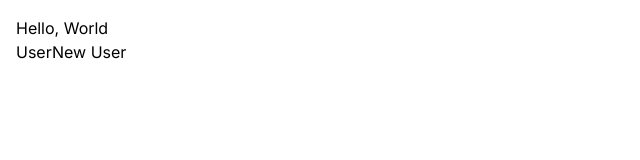
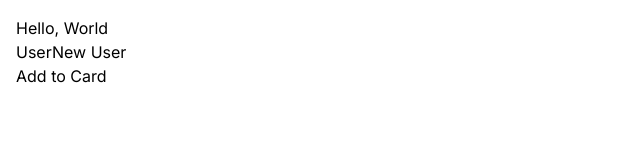
Before and after one commit to tol-san/next-app, a Next.js app: page / in a window 1280 px wide. Shown: the top 160 px of the page, without its empty margins (0-640 px from the left). Built offline with nearby package versions, Linux system fonts and the light colour scheme.

Commit message:
client vs. server components

```diff
--- /dev/null
+++ b/app/components/AddToCard.tsx
@@ -0,0 +1,10 @@
+'use client'
+const AddToCard = () => {
+  return (
+    <div>
+        <button onClick={(() => console.log("Click"))}>Add to Card</button>
+    </div>
+  )
+}
+
+export default AddToCard
--- /dev/null
+++ b/app/components/ProductCard.tsx
@@ -0,0 +1,12 @@
+import React from 'react'
+import AddToCard from './AddToCard'
+
+const ProductCard = () => {
+  return (
+    <div>
+        <AddToCard/>
+    </div>
+  )
+}
+
+export default ProductCard
--- a/app/page.tsx
+++ b/app/page.tsx
@@ -1,5 +1,6 @@
 import Image from 'next/image'
 import Link from 'next/link'
+import ProductCard from './components/ProductCard'
 
 export default function Home() {
   return (
@@ -7,6 +8,7 @@ export default function Home() {
       <h1>Hello, World</h1>
       <Link href='./users'>User</Link>
       <Link href='./users/new' >New User</Link>
+      <ProductCard/>
     </main>
   )
 }
```
